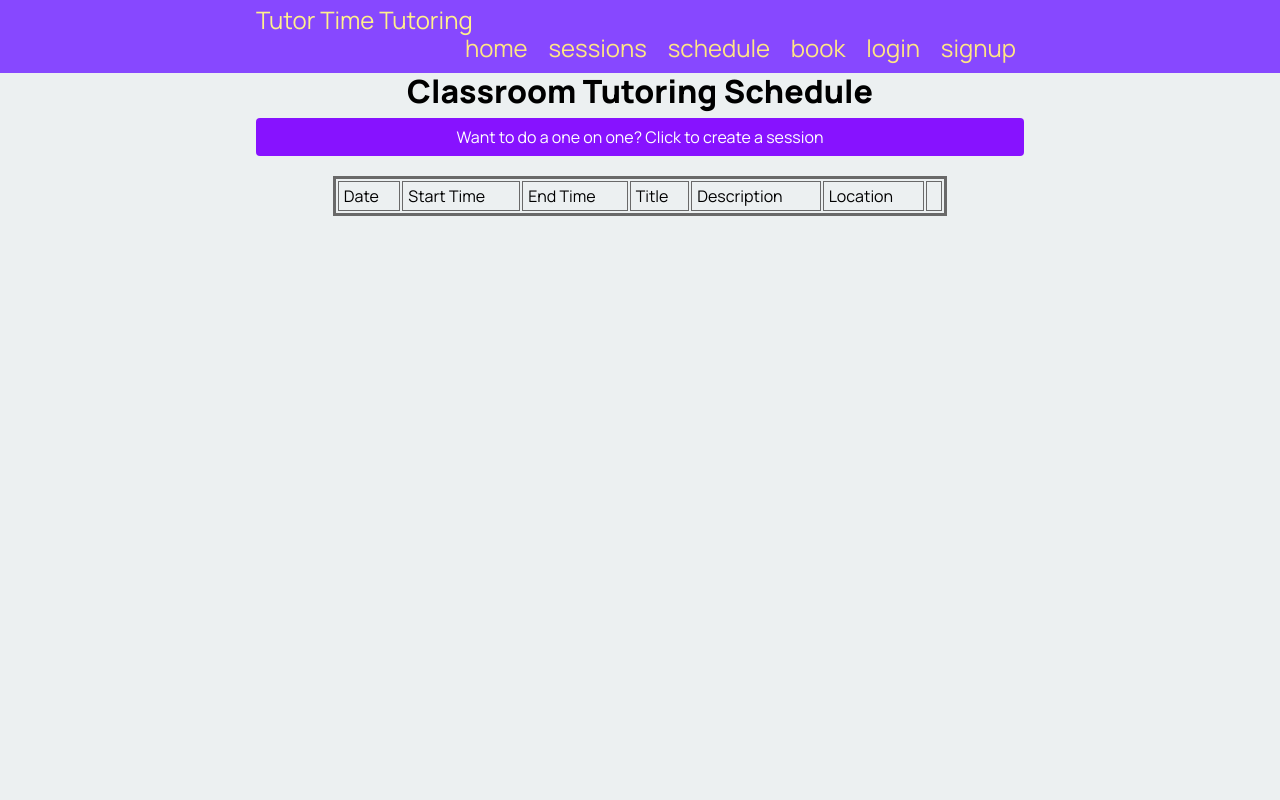
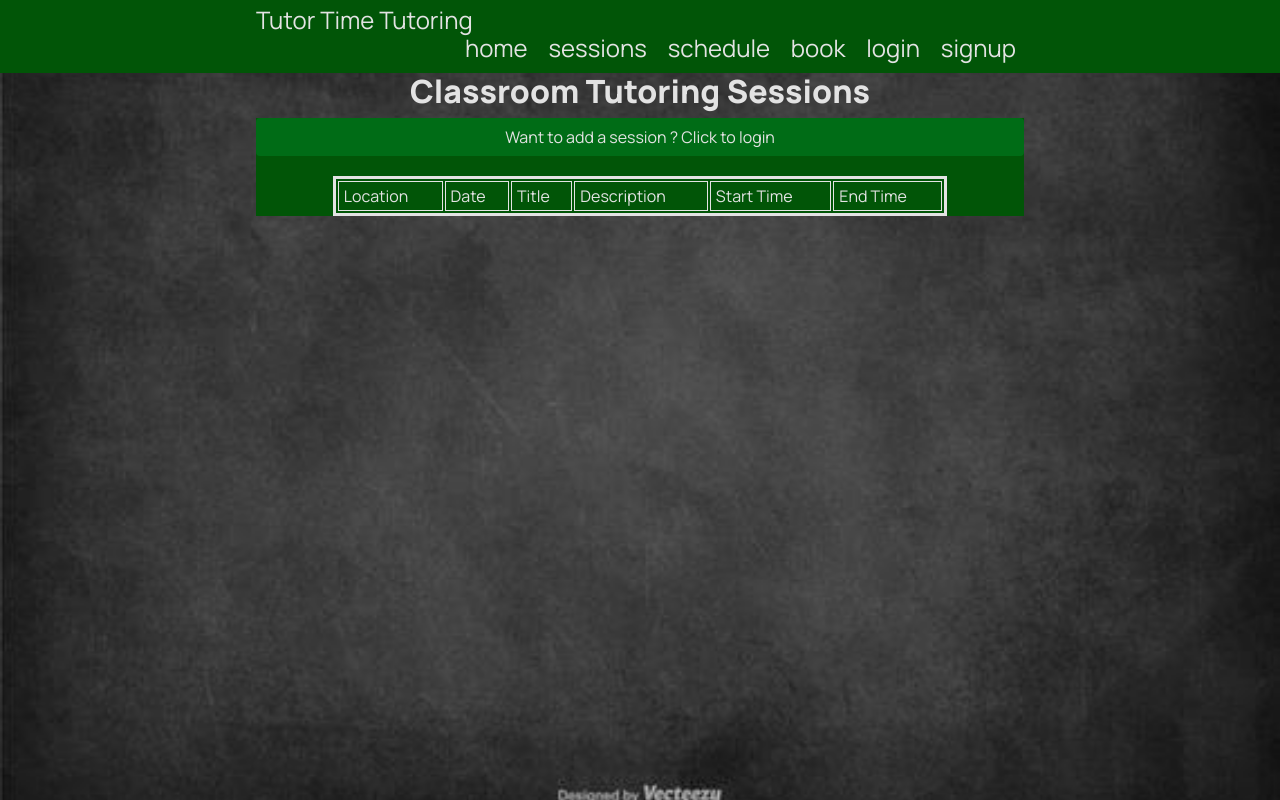
Before and after one commit to CharlieLats/13DTS_Mini_project, a Flask app: page /schedule in a window 1280 px wide. Run offline with Flask 3, Linux system fonts and the light colour scheme; data that the repository does not hold is empty.

Commit message:
I added:
addable classroom sessions
new color scheme

working on deleting sessions, double ups, and other small things.

```diff
--- a/app.py
+++ b/app.py
@@ -100,21 +100,41 @@
     if 'user_id' not in session:
         return redirect('/login')
     user_id = session['user_id']
-    try:
-        con = connect_database(DATABASE)  # connect to database
-        query = f"SELECT location, date, title, description, start_time, end_time FROM my_sessions WHERE user_id = ?"
-        cur = con.cursor()
-        cur.execute(query, (user_id, ))
-        session_list = cur.fetchall()
-        print(session_list)
-        con.close()
-        return render_template('my_sessions.html', list_of_sessions=session_list, user_id=user_id)
-    except Error as e:
-        print('Error')
-        return render_template('my_sessions.html', error=f"An error occurred: {e}")
+    if request.method == 'GET':
+        try:
+            con = connect_database(DATABASE)  # connect to database
+            query = (f"SELECT location, date, title, description, start_time, end_time, session_id FROM my_sessions "
+                     f"WHERE user_id = ? ORDER BY session_id DESC")
+            cur = con.cursor()
+            cur.execute(query, (user_id, ))
+            session_list = cur.fetchall()
+            print(session_list)
+            con.close()
+            return render_template('my_sessions.html', list_of_sessions=session_list, user_id=user_id)
+        except Error as e:
+            print('Error')
+            return render_template('my_sessions.html', error=f"An error occurred: {e}")
+    elif request.method == 'POST':
+        sess_id = request.form.get('session_id')
+        print(sess_id)
+        try:
+            con = connect_database(DATABASE)
+            query = f"DELETE FROM my_sessions WHERE session_id = ?"
+            cur = con.cursor()
+            cur.execute(query, (sess_id,))
+            session_list = cur.fetchone()
+            print(session_list)
+            con.close()
+            return render_template('my_sessions.html', list_of_sessions=session_list, user_id=user_id)
+        except Error as e:
+            print('Error')
+            return render_template('my_sessions.html', error=f"An error occurred: {e}")
+
 
 @app.route('/create_sessions', methods=['POST', 'GET'])
 def render_create_sessions():
+    if 'user_id' not in session:
+        return redirect('/login')
     if request.method == 'POST':
         s_location = request.form.get('location')
         s_date = request.form.get('date')
@@ -131,14 +151,17 @@
                 con.close()
                 error_message = "TUTEE DOES NOT EXIST"
                 return render_template('create_sessions.html', error=error_message)
-            check_session_query = "SELECT * FROM my_sessions WHERE user_id = ? AND date = ? AND location = ? AND start_time = ? AND end_time = ?"
+            check_session_query = ("SELECT * FROM my_sessions WHERE user_id = ? AND date = ? AND location = ? "
+                                   "AND start_time = ? AND end_time = ?")
             cur.execute(check_session_query, (s_tute_id, s_date, s_location, s_start_time, s_end_time))
             existing_session_list = cur.fetchall()
             if existing_session_list:
                 con.close()
                 return render_template('create_sessions.html', error=f"session already exists")
-            insert_session_query = "INSERT INTO my_sessions (location, date, title, description, start_time, end_time, user_id) VALUES (?, ?, ?, ?, ?, ?, ?)"
-            cur.execute(insert_session_query, (s_location, s_date, 'Tutoring Session', 'Session with Charlie Laterveer', s_start_time, s_end_time, s_tute_id,))
+            insert_session_query = ("INSERT INTO my_sessions (location, date, title, description, start_time, end_time, "
+                                    "user_id) VALUES (?, ?, ?, ?, ?, ?, ?)")
+            cur.execute(insert_session_query, (s_location, s_date, 'Tutoring Session',
+                                               'Session with Charlie Laterveer', s_start_time, s_end_time, s_tute_id,))
             print('Success')
             con.commit()
             con.close()
@@ -152,33 +175,33 @@
 def render_schedule():
     if request.method == 'GET':
         con = connect_database(DATABASE)
-        query = "SELECT Date, Time, end_time, Title, Description, Location FROM schedule"
+        query = "SELECT Location, Date, Title, Description, Time, end_time FROM schedule"
         cur = con.cursor()
         cur.execute(query)
         schedule_list = cur.fetchall()
-        print(schedule_list)
         return render_template('schedule.html', sched=schedule_list)
     elif request.method == 'POST':
-        Location = request.form.get('Location')
-        Date = request.form.get('Date')
-        Title = request.form.get('Title')
-        print(Title)
-        Description = request.form.get('Description')
-        Time = request.form.get('Time')
-        end_time = request.form.get('end_time')
+        Location = request.form.get('val0')
+        Date = request.form.get('val1')
+        Title = request.form.get('val2')
+        Description = request.form.get('val3')
+        Time = request.form.get('val4')
+        end_time = request.form.get('val5')
         user_id = session['user_id']
         try:
             con = connect_database(DATABASE)
             cur = con.cursor()
-            insert_session_query = "INSERT INTO my_sessions (location, date, title, description, start_time, end_time, user_id) VALUES (?, ?, ?, ?, ?, ?, ?) "
+            insert_session_query = ("INSERT INTO my_sessions (location, date, title, description, start_time, "
+                                    "end_time, user_id) VALUES (?, ?, ?, ?, ?, ?, ?) ")
             cur.execute(insert_session_query, (Location, Date, Title, Description, Time, end_time, user_id))
+            con.commit()
+            con.close()
         except Error as e:
             print(f"Error occurred: {e}")
             return render_template('schedule.html', error=f"An error occurred: {e}")
     return redirect('/my_sessions')
 
 
-
 if __name__ == '__main__':
     app.debug = True
     app.run()
--- a/static/styles.css
+++ b/static/styles.css
@@ -4,9 +4,20 @@
     margin: 0;
     box-sizing: border-box;
 }
+html, body {
+        height: 100%;
+        margin: 0;
+        padding: 0;
+    }
 
 body {
-    background-color: rgba(236, 240, 241, 1.0);
+    background-image: url('/static/images/chalkboard.jpg');
+    background-size: cover;
+    background-position: center;
+    background-repeat: no-repeat;
+    background-attachment: fixed;
+    min-height: 100%;
+
 }
 
 .container {
@@ -41,13 +52,13 @@
 }
 
 nav {
-    background-color: rgb(135, 72, 255); /* darkest blue */
+    background-color: rgb(1, 85, 7); /* darkest blue */
     text-align: center;
     /*color: rgba(52, 152, 219, 1.0);!*light blue*!*/
     font-size: 1.5rem;
     padding-top: 0.4rem;
     padding-bottom: 0.7rem;
-    color: rgb(255, 240, 139); /*light blue*/
+    color: rgb(227, 227, 227); /*light blue*/
 }
 
 .navbar-brand {
@@ -72,11 +83,11 @@
 nav a:hover {
     /*color: rgba(44, 62, 80, 1.0); !* darkest blue *!*/
     /*background-color: rgba(52, 152, 219, 1.0); !*light blue*!*/
-    border-bottom: 3px solid rgb(255, 217, 89);
+    border-bottom: 3px solid rgb(227, 227, 227);
 }
 
 a, a:visited {
-    color: rgb(255, 230, 132);
+    color: rgb(227, 227, 227);
     /*color:hotpink;*/
     text-decoration: none;
 }
@@ -98,7 +109,7 @@
     /*display: table-cell;*/
     /*padding: 0.5rem;*/
     /*margin: 1vw;*/
-    border: 1px solid rgba(189, 195, 199, 1.0);
+    border: 1px solid rgb(43, 163, 243);
     color: rgba(44, 62, 80, 1.0);
     margin-bottom: 0.5rem;
 }
@@ -110,7 +121,7 @@
 .product-box-image {
     width: 200px;
     overflow: hidden;
-    border: 5px solid #c0efec
+    border: 5px solid #022321
 }
 
 .product-box-info {
@@ -177,7 +188,7 @@
 .cart-table td {
     padding: 0.2rem 1rem;
     text-align: center;
-    border: 1px solid #ddd;
+    border: 1px solid #e3e3e3;
 }
 
 .cart-total {
@@ -214,11 +225,11 @@
 table {
     width: 80%;
     margin: auto;
-    border: 3px solid dimgrey;
+    border: 3px solid #e3e3e3;
 }
 
 table td {
-    border: 1px solid dimgrey;
+    border: 1px solid #e3e3e3;
     padding: 5px;
 }
 
@@ -227,8 +238,8 @@
   text-align: center;
   padding-top: 40px;
   padding: 10px 20px;
-  background-color: #8712ff;
-  color: #fff;
+  background-color: #006c16;
+  color: #e3e3e3;
   border-radius: 4px;
   text-decoration: none;
 }
--- a/templates/base.html
+++ b/templates/base.html
@@ -23,8 +23,8 @@
             <a href="/logout">logout</a>
             {% else %}
             <a href="/login">login</a>
+            <a href="/signup">signup</a>
             {% endif %}
-            <a href="/signup">signup</a>
         </div>
     </div>
 </nav>
@@ -33,7 +33,7 @@
         <h2>{% block pageheading %}{% endblock %}</h2>
     </header>
 
-    <main>
+    <main style="background-color: #015507FF">
         {% block main %}
         {% endblock %}
     </main>
--- a/templates/logout.html
+++ b/templates/logout.html
@@ -1,5 +1,9 @@
 {% extends "login.html" %}
-{% block pageheading %}Logout{% endblock %}
+{% block pageheading %}
+<div style="color: #e3e3e3">
+Your Sessions
+</div>
+{% endblock %}
 {% block main %}
     <form class="myform" method="post">
         <div class="form-group">
--- a/templates/schedule.html
+++ b/templates/schedule.html
@@ -1,37 +1,54 @@
 {% extends "base.html" %}
 
-{% block pageheading %}Classroom Tutoring Schedule{% endblock %}
+{% block pageheading %}
+<div style="color: #e3e3e3">
+Classroom Tutoring Sessions
+</div>
+{% endblock %}
 
 {% block main %}
-<body>
+<body style="background-color: #015507FF">
 
-
-<a href="/create_sessions" class="button-link">Want to do a one on one? Click to create a session</a>
+{% if 'user_id' in session %}
+    <a href="/create_sessions" class="button-link">Want to do a one on one? Click to create a session</a>
+{% else %}
+    <a href="/login" class="button-link">Want to add a session ? Click to login</a>
+{% endif %}
 <div style="padding-bottom: 20px"></div>
 
-<table>
-<tr>
+<table style="background-color: #015507FF">
+<tr style="color: #e3e3e3">
+    <td>Location</td>
     <td>Date</td>
+    <td>Title</td>
+    <td>Description</td>
     <td>Start Time</td>
     <td>End Time</td>
-    <td>Title</td>
-    <td>Description</td>
-    <td>Location</td>
-    <td></td>
+    {% if 'user_id' in session %}
+        <td>Add</td>
+    {% endif %}
 </tr>
 {% for s in sched %}
-<tr>
+<tr style="color: #e3e3e3">
     <td>{{ s[0] }}</td>
     <td>{{ s[1] }}</td>
     <td>{{ s[2] }}</td>
     <td>{{ s[3] }}</td>
     <td>{{ s[4] }}</td>
     <td>{{ s[5] }}</td>
+    {% if 'user_id' in session %}
     <td>
-            <form class="myform" action="/schedule" method="post">
-                <input type="submit" name="signup" value="Sign Up">
-            </form>
+        <form class="myform" action="/schedule" method="post">
+            <input type="hidden" name="val0" value="{{ s[0] }}">
+            <input type="hidden" name="val1" value="{{ s[1] }}">
+            <input type="hidden" name="val2" value="{{ s[2] }}">
+            <input type="hidden" name="val3" value="{{ s[3] }}">
+            <input type="hidden" name="val4" value="{{ s[4] }}">
+            <input type="hidden" name="val5" value="{{ s[5] }}">
+            <input type="submit" name="signup" value="Sign Up">
+        </form>
     </td>
+    {% endif %}
 </tr>
 {% endfor %}
 </table>
```
Also changed, not shown: templates/create_sessions.html (+10 -3 lines), templates/index.html (+7 -7 lines), templates/login.html (+11 -14 lines), templates/my_sessions.html (+11 -2 lines), templates/signup.html (+11 -15 lines), static/images/chalkboard.jpg (added), 2 other files.
